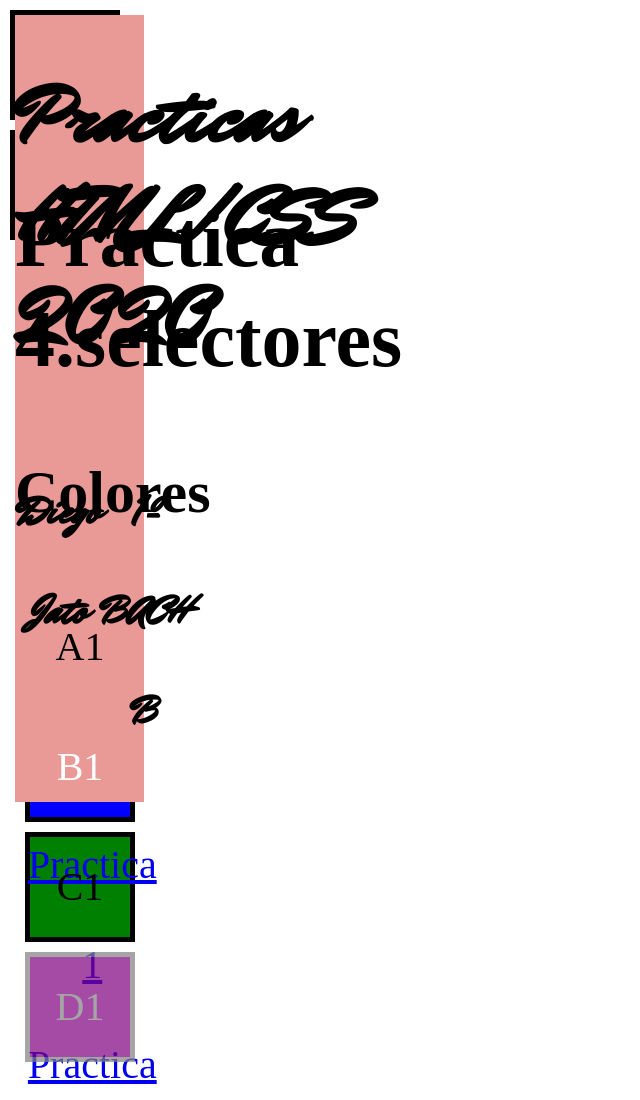
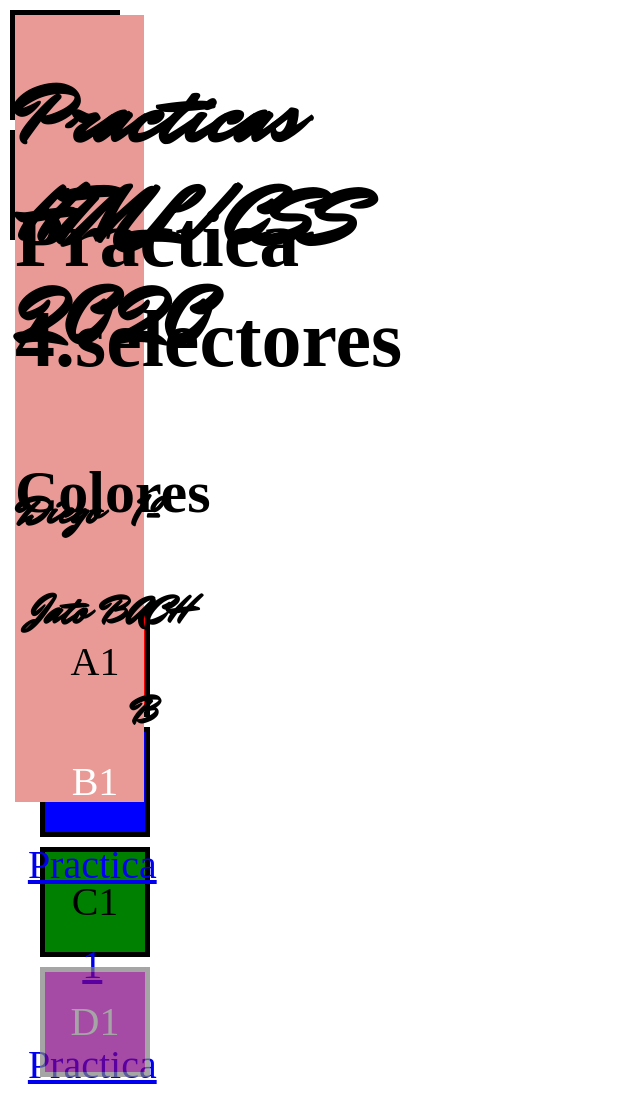
Before and after one commit to DiegoJatoBriva922/DiegoJatoBriva922.github.io, a plain HTML site: page p4.html in a window 1280 px wide. Shown: the top 1100 px of the page, without its empty margins (0-640 px from the left). Drawn offline with Linux system fonts and the light colour scheme; a web font is replaced by a local one.

Commit message:
Update p4.html

```diff
--- a/p4.html
+++ b/p4.html
@@ -69,6 +69,7 @@
     <div class="main">
   <h1>Practica 4.selectores</h1>
   <h2>Colores</h2>
+ <div class="p4">
   <div id="A1">A1</div>
 
   <div id="B1">B1</div>
@@ -77,6 +78,8 @@
 
   <div id="D1">D1</div>
 
+       </div>
+
 
 
    </div>
```
